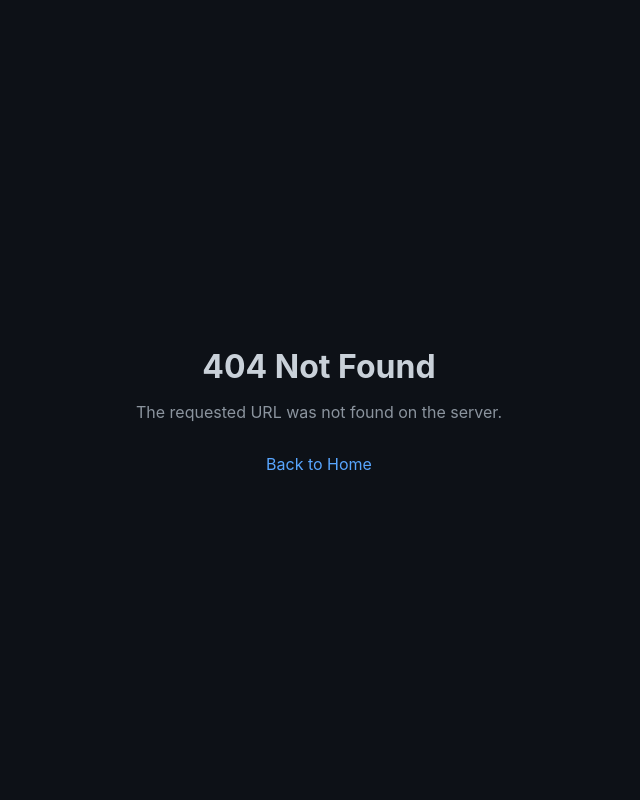
After one commit to TheSpeedCubing/gitbrowser, a Flask app: template src/templates/error.html in a window 1280 px wide. The commit adds this page. Shown: the whole page, without its empty margins (321-961 px from the left). Run offline with Flask 3, Linux system fonts and the light colour scheme; the template is opened without the code that fills it, so the values that code supplies are empty.

Commit message:
add 404 page

```diff
--- a/src/app.py
+++ b/src/app.py
@@ -11,6 +11,10 @@ else:
     print("github token not specified.")
 
 app = Flask(__name__)
+
+@app.errorhandler(404)
+def page_not_found(e):
+    return render_template('error.html'), 404
 
 TREE_CACHE = {}
 
@@ -44,6 +48,10 @@ def fetch_git_tree(owner, repo, branch):
         print(f"Error fetching tree: {e}")
         return []
 
+@app.route('/')
+def home():
+    return render_template('index.html', owner="TheSpeedCubing", repo="gitbrowser", branch="main")
+
 @app.route('/<owner>/<repo>')
 @app.route('/<owner>/<repo>/tree/<branch>')
 def index(owner, repo, branch=None):
@@ -57,17 +65,14 @@ def get_tree(owner, repo):
 
     cache_key = f"{owner}/{repo}/{branch}"
 
-    # Prune expired entries from the entire cache to save memory
     now = time.time()
     expired_keys = [k for k, v in TREE_CACHE.items() if now - v["timestamp"] > 30]
     for k in expired_keys:
         del TREE_CACHE[k]
 
-    # Check if requested entry still exists (and is fresh)
     if cache_key in TREE_CACHE:
         return jsonify(TREE_CACHE[cache_key]["tree"])
 
-    # Fetch fresh data
     tree_data = fetch_git_tree(owner, repo, branch)
     TREE_CACHE[cache_key] = {
         "branch": branch,
--- /dev/null
+++ b/src/templates/error.html
@@ -0,0 +1,52 @@
+<!DOCTYPE html>
+<html lang="en">
+
+<head>
+    <meta charset="UTF-8">
+    <title>404 - Not Found</title>
+    <style>
+        body {
+            margin: 0;
+            display: flex;
+            align-items: center;
+            justify-content: center;
+            height: 100vh;
+            font-family: -apple-system, BlinkMacSystemFont, "Segoe UI", "Noto Sans", Helvetica, Arial, sans-serif;
+            background-color: #0d1117;
+            color: #c9d1d9;
+        }
+
+        .container {
+            text-align: center;
+        }
+
+        h1 {
+            font-size: 2rem;
+            margin-bottom: 0.5rem;
+        }
+
+        p {
+            color: #8b949e;
+            margin-bottom: 2rem;
+        }
+
+        a {
+            color: #58a6ff;
+            text-decoration: none;
+        }
+
+        a:hover {
+            text-decoration: underline;
+        }
+    </style>
+</head>
+
+<body>
+    <div class="container">
+        <h1>404 Not Found</h1>
+        <p>The requested URL was not found on the server.</p>
+        <a href="/">Back to Home</a>
+    </div>
+</body>
+
+</html>
```
Also changed, not shown: src/templates/index.html (+2 -18 lines), 1 other file.
